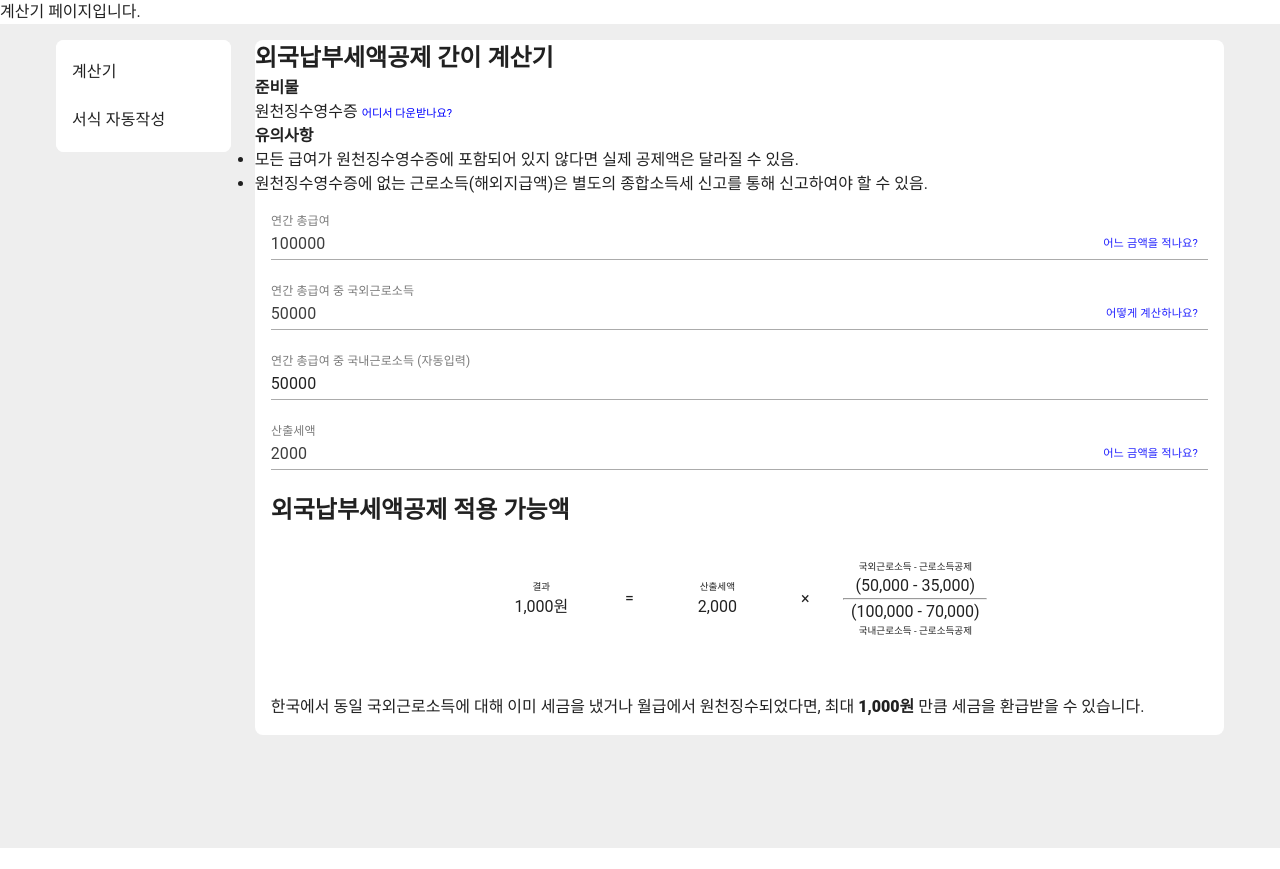
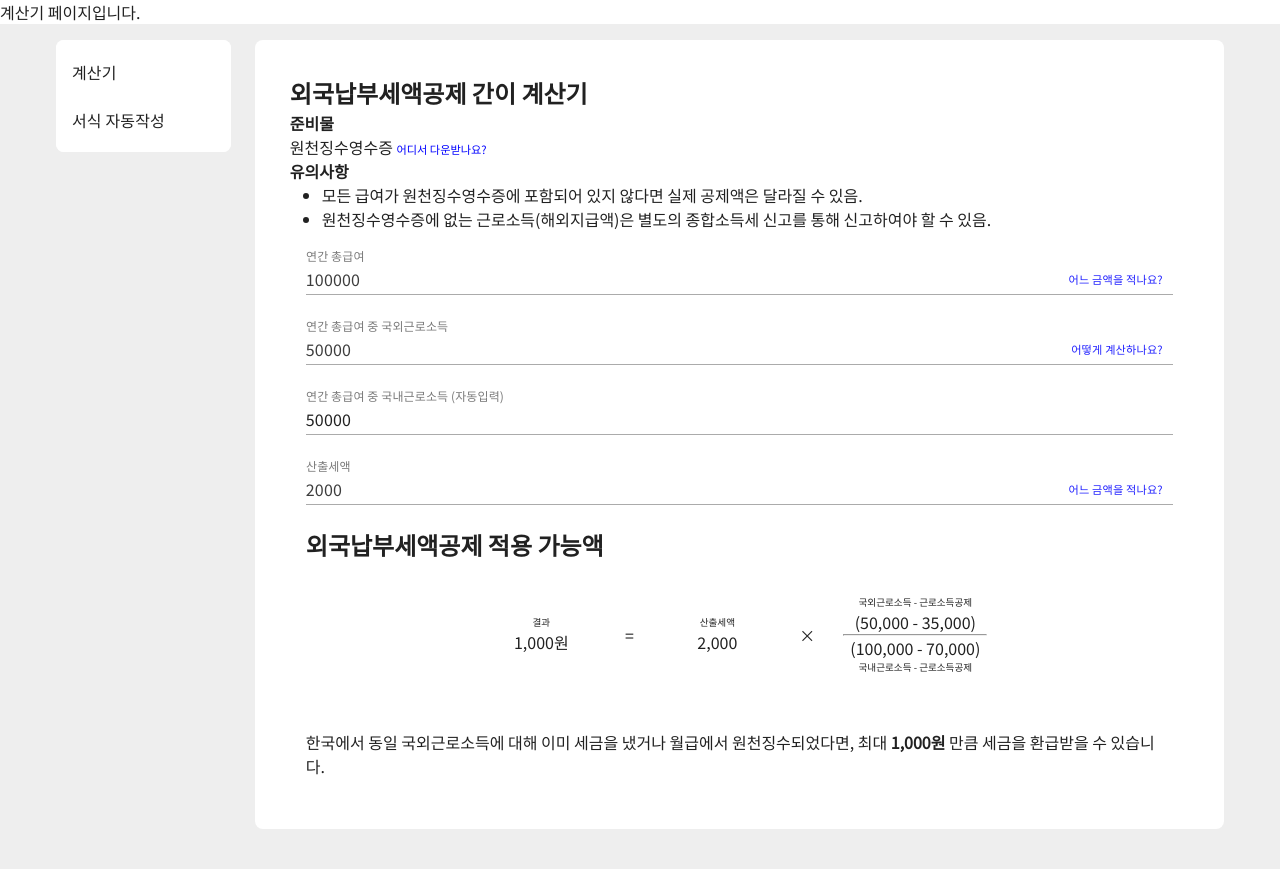
Before and after one commit to monguriman/kr-tax, a Vue app: page / in a window 1280 px wide. Before the commit the page ends 848 px from the top, so only its background shows below. Built offline with nearby package versions, Linux system fonts and the light colour scheme.

Commit message:
간격 조정, 구글폰트 적용

```diff
--- a/public/index.html
+++ b/public/index.html
@@ -5,6 +5,9 @@
     <meta http-equiv="X-UA-Compatible" content="IE=edge" />
     <meta name="viewport" content="width=device-width,initial-scale=1.0" />
     <link rel="icon" href="<%= BASE_URL %>favicon.ico" />
+    <link rel="preconnect" href="https://fonts.googleapis.com">
+<link rel="preconnect" href="https://fonts.gstatic.com" crossorigin>
+<link href="https://fonts.googleapis.com/css2?family=Noto+Sans+KR:wght@300;400&display=swap" rel="stylesheet">
     <title>외납세 간이 계산기</title>
   </head>
   <body>
--- a/src/components/IntroBox.vue
+++ b/src/components/IntroBox.vue
@@ -9,7 +9,7 @@
   </div>
   <div>
     <h4>유의사항</h4>
-    <ul>
+    <ul style="padding-left: 2em;">
       <li>
         모든 급여가 원천징수영수증에 포함되어 있지 않다면 실제 공제액은 달라질
         수 있음.
--- a/src/components/LayoutForm.vue
+++ b/src/components/LayoutForm.vue
@@ -14,9 +14,8 @@
           </v-col>
 
           <v-col>
-            <v-sheet min-height="70vh" rounded="lg">
+            <v-sheet min-height="70vh" rounded="lg" class="layout-main">
               <slot />
-
             </v-sheet>
           </v-col>
         </v-row>
@@ -36,3 +35,8 @@
   },
 };
 </script>
+
+<style scoped>
+.layout-main {
+  padding: 2.2em;
+}</style>
--- a/src/global.css
+++ b/src/global.css
@@ -1,3 +1,7 @@
+body {
+  font-family: 'Noto Sans KR', sans-serif;
+}
+
 .modal-guide-text {
   color: blue;
   cursor: pointer;
```
